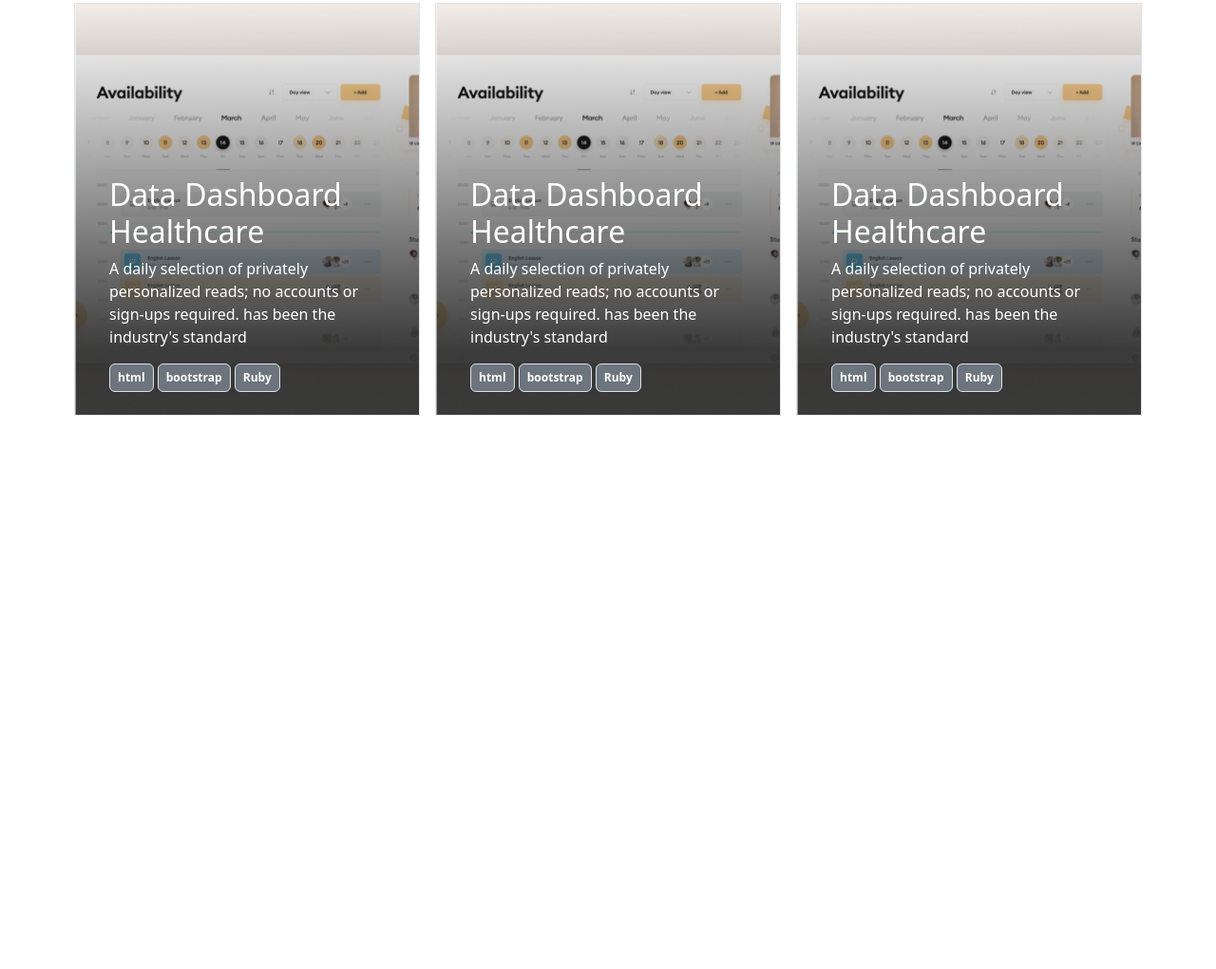
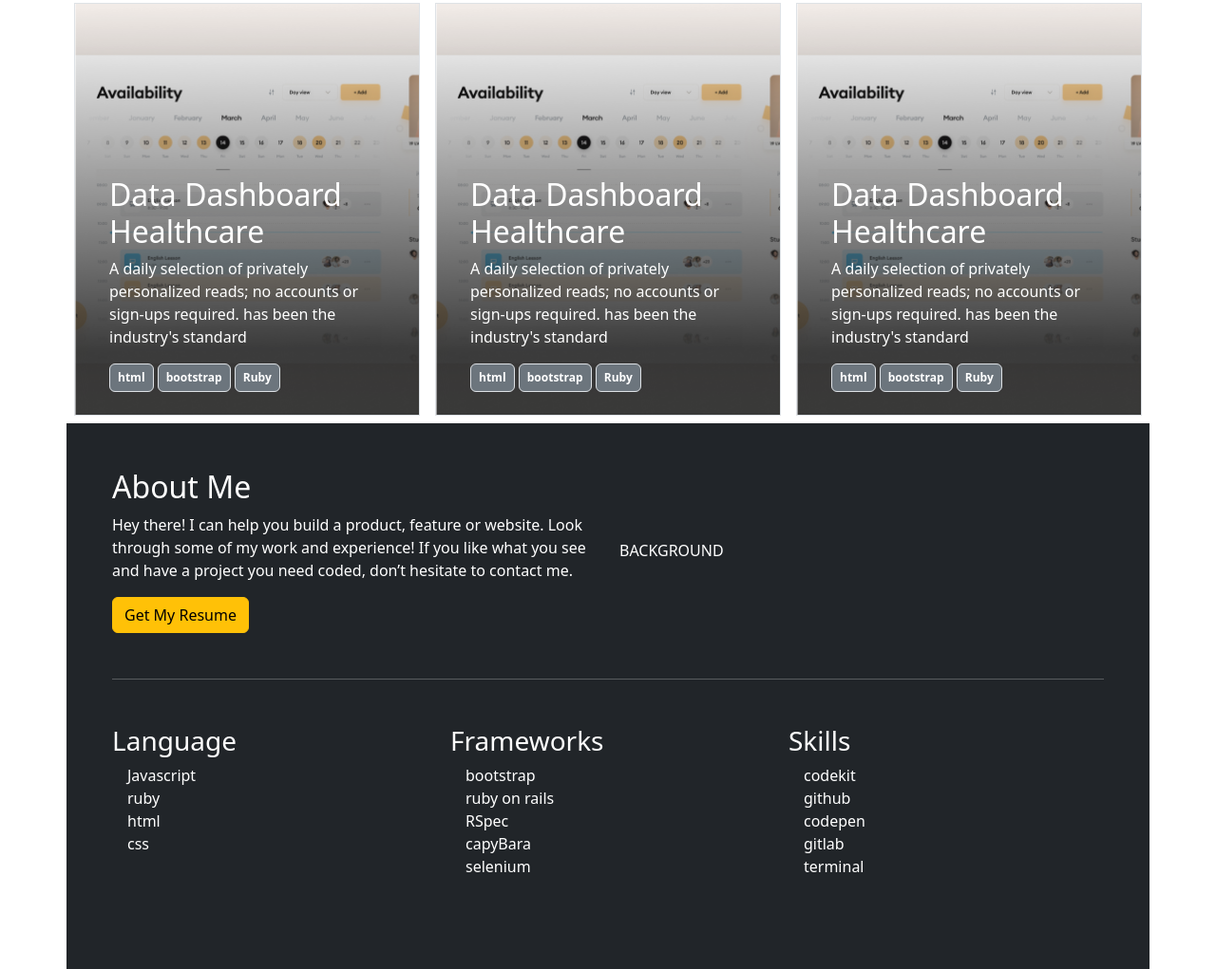
Before and after one commit to jaimevillegas/portfolio-bootstrap, a plain HTML site: page index.html in a window 1280 px wide. Shown: the part 1944-2965 px from the top of the page at 95% size. Before the commit the page ends 2390 px from the top, so only its background shows below. Drawn offline with nearby package versions, Linux system fonts and the light colour scheme.

Commit message:
Add about section

```diff
--- a/index.html
+++ b/index.html
@@ -191,6 +191,60 @@
     </div>
   </section>
 
+  <div class="aboutMe">
+
+    <div class="container bg-dark text-white p-5">
+      <div class="row">
+
+        <div class="col my-auto">
+          <h2>About Me</h2>
+          <p>Hey there! I can help you build a product, feature or website. Look through some of my work and experience! If you like what you see and have a project you need coded, don’t hesitate to contact me.</p>
+          <button type="button" class="btn btn-warning">Get My Resume</button>
+        </div>
+
+        <div class="col  my-auto">
+          BACKGROUND
+        </div>
+      </div>
+
+      <hr class="mt-5">
+
+      <div class="row mt-5 pb-5">
+        <div class="col">
+          <h3>Language</h3>
+          <ul class="nav flex-column ps-3">
+            <li class="nav-item">Javascript</li>
+            <li class="nav-item">ruby</li>
+            <li class="nav-item">html</li>
+            <li class="nav-item">css</li>
+          </ul>
+        </div>
+        <div class="col">
+          <h3>Frameworks</h3>
+          <ul class="nav flex-column ps-3">
+            <li class="nav-item">bootstrap</li>
+            <li class="nav-item">ruby on rails</li>
+            <li class="nav-item">RSpec</li>
+            <li class="nav-item">capyBara</li>
+            <li class="nav-item">selenium</li>
+          </ul>
+        </div>
+        <div class="col">
+          <h3>Skills</h3>
+          <ul class="nav flex-column ps-3">
+            <li class="nav-item">codekit</li>
+            <li class="nav-item">github</li>
+            <li class="nav-item">codepen</li>
+            <li class="nav-item">gitlab</li>
+            <li class="nav-item">terminal</li>
+          </ul>
+        </div>
+      </div>
+
+    </div>
+
+  </div>
+
 </body>
 
 </html>
```
